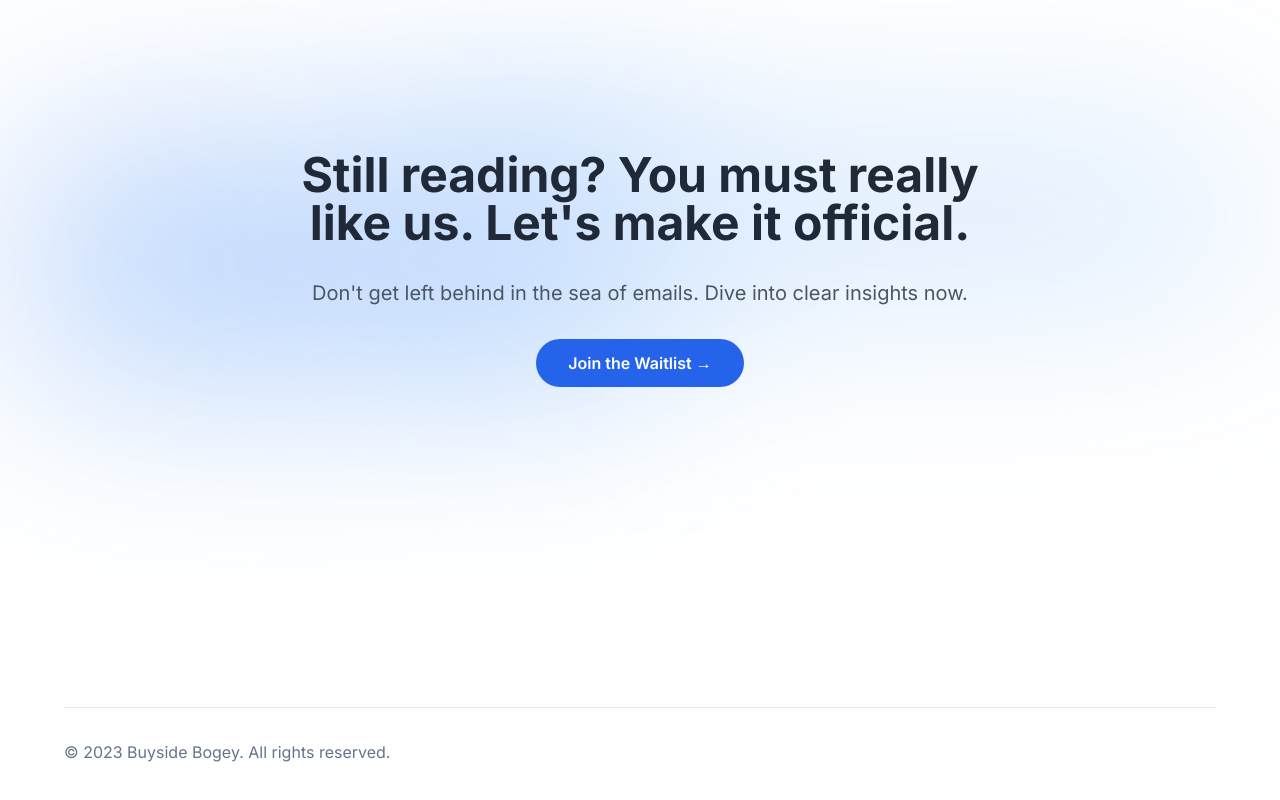
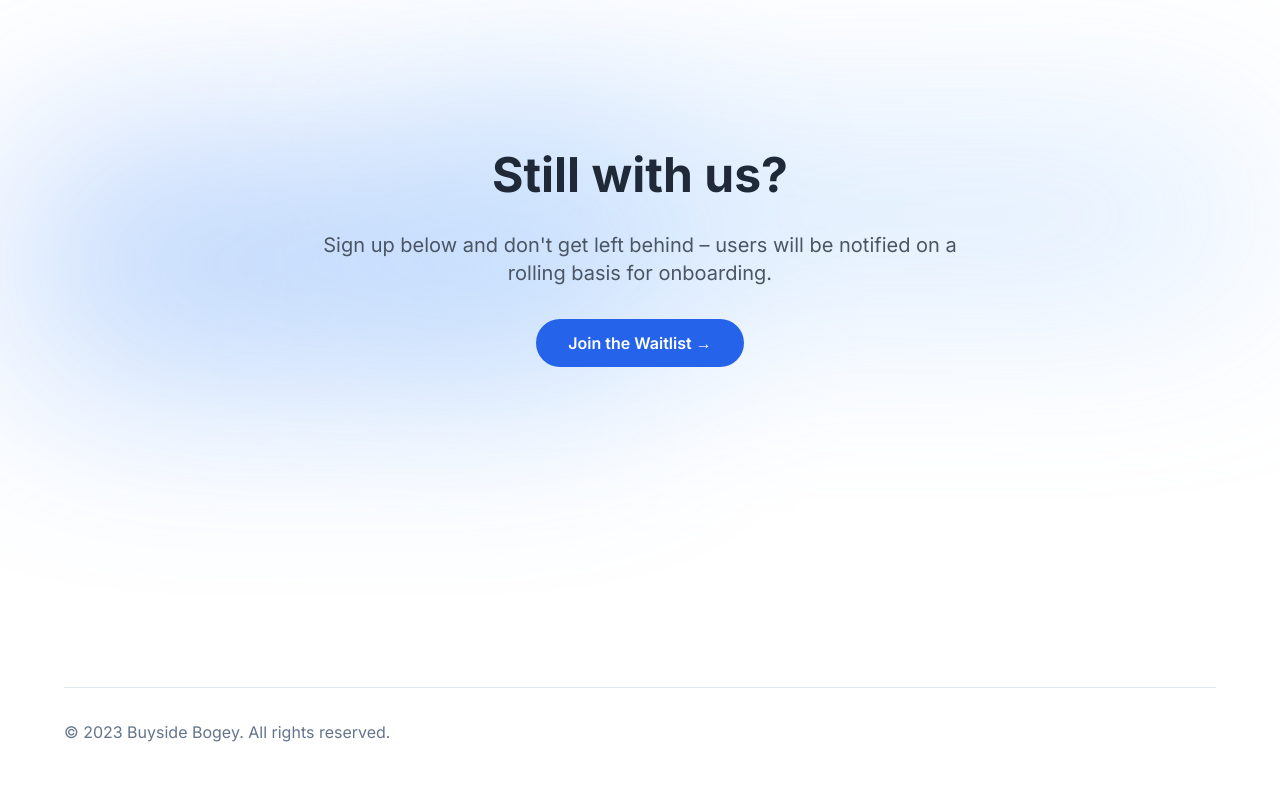
Before and after one commit to ashish-rama/bsb-website, a Next.js app: page / in a window 1280 px wide. Shown: the part 2678-3478 px from the top of the page. Built offline with nearby package versions, Linux system fonts and the light colour scheme.

Commit message:
updated CTA text

```diff
--- a/src/app/components/CTA.tsx
+++ b/src/app/components/CTA.tsx
@@ -10,11 +10,11 @@ export function CTA() {
         <div className="relative">
           <div className="mt-6 m-auto space-y-8 md:w-8/12 lg:w-7/12">
             <h1 className="text-center text-4xl font-bold text-gray-800 dark:text-white md:text-5xl">
-              Still reading? You must really like us. Let's make it official.
+              Still with us?
             </h1>
             <p className="text-center text-xl text-gray-600 dark:text-gray-300">
-              Don't get left behind in the sea of emails. Dive into clear
-              insights now.
+              Sign up below and don't get left behind – users will be notified
+              on a rolling basis for onboarding.
             </p>
             <div className="flex flex-wrap justify-center gap-6">
               <Link
```
